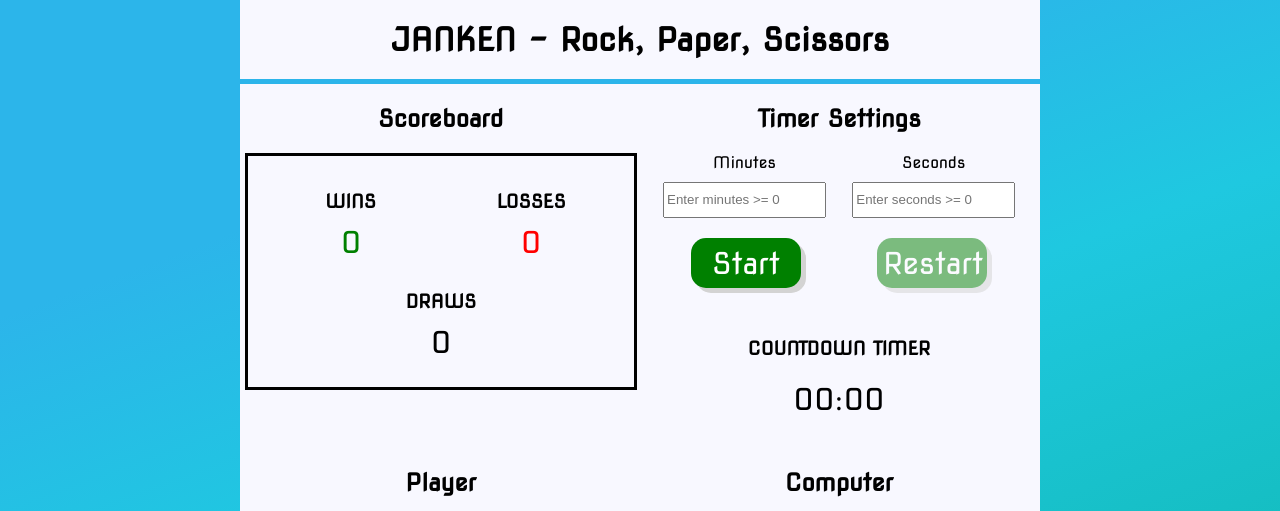
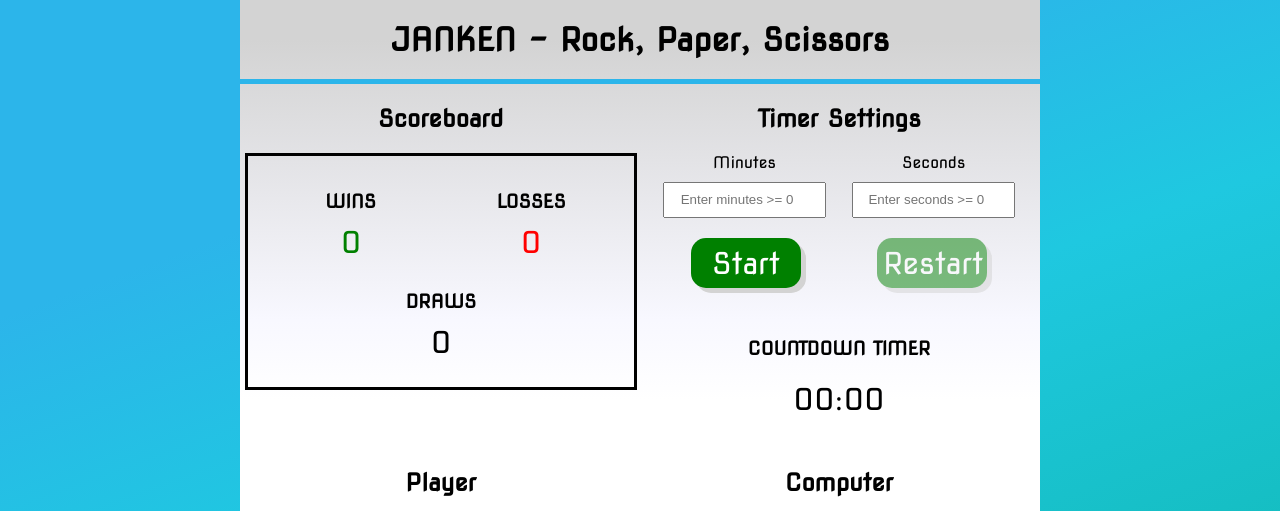
Before and after one commit to KaiDHsu/JanKen, a plain HTML site: page index.html in a window 1280 px wide. Shown: the top 511 px of the page. Drawn offline with nearby package versions, Linux system fonts and the light colour scheme.

Commit message:
UI enhancements

```diff
--- a/css/janken.css
+++ b/css/janken.css
@@ -10,7 +10,7 @@ body {
     max-width: 800px;
     margin: auto;
     text-align: center;
-    background-color: ghostwhite;
+    background: linear-gradient(180deg, lightgrey 5%, ghostwhite 40%, white 50%);
     font-family: 'Nova Square', cursive;
     height: 100%;
     -webkit-user-select: none;
@@ -115,6 +115,7 @@ button[disabled] {
     height: 30px;
     margin: 10px;
     display: block;
+    text-align: center;
     -webkit-user-select: none;
     -moz-user-select: none;
     -ms-user-select: none;
```
